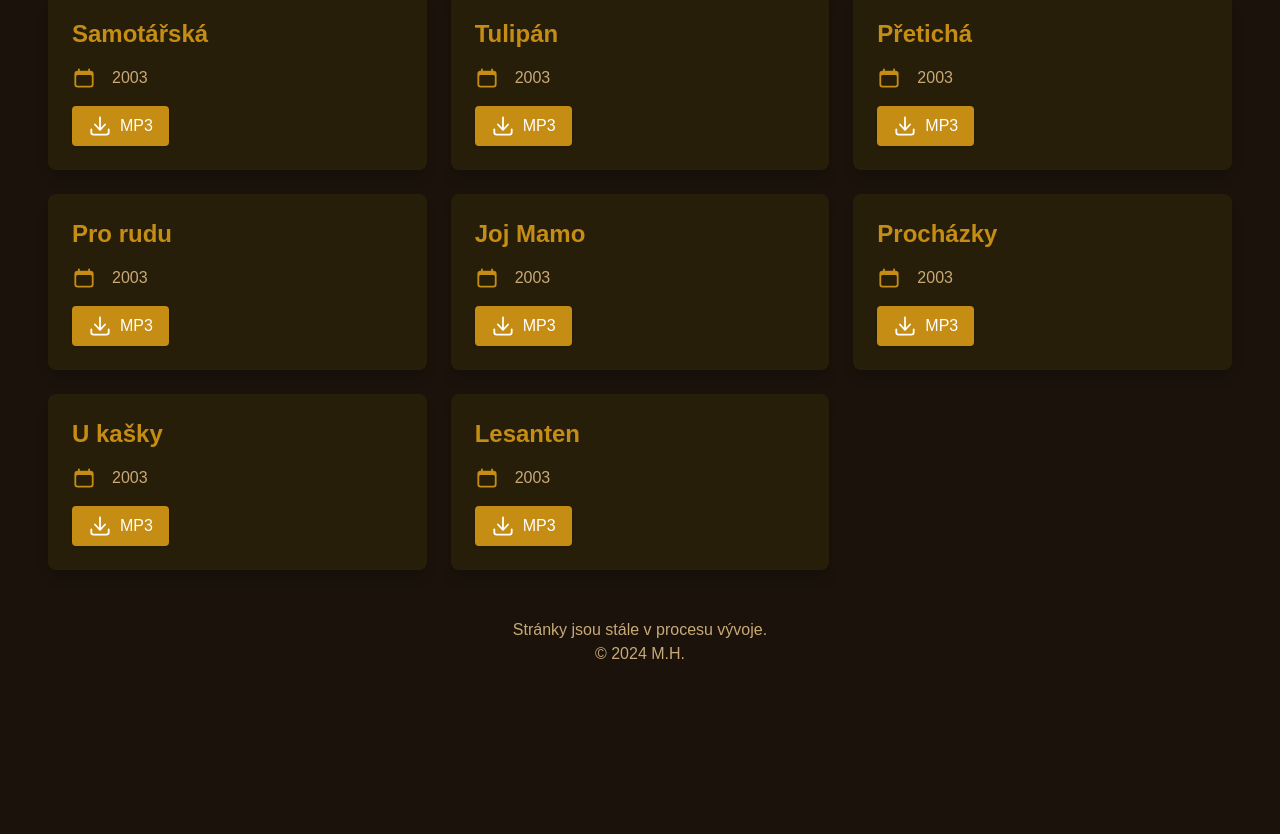
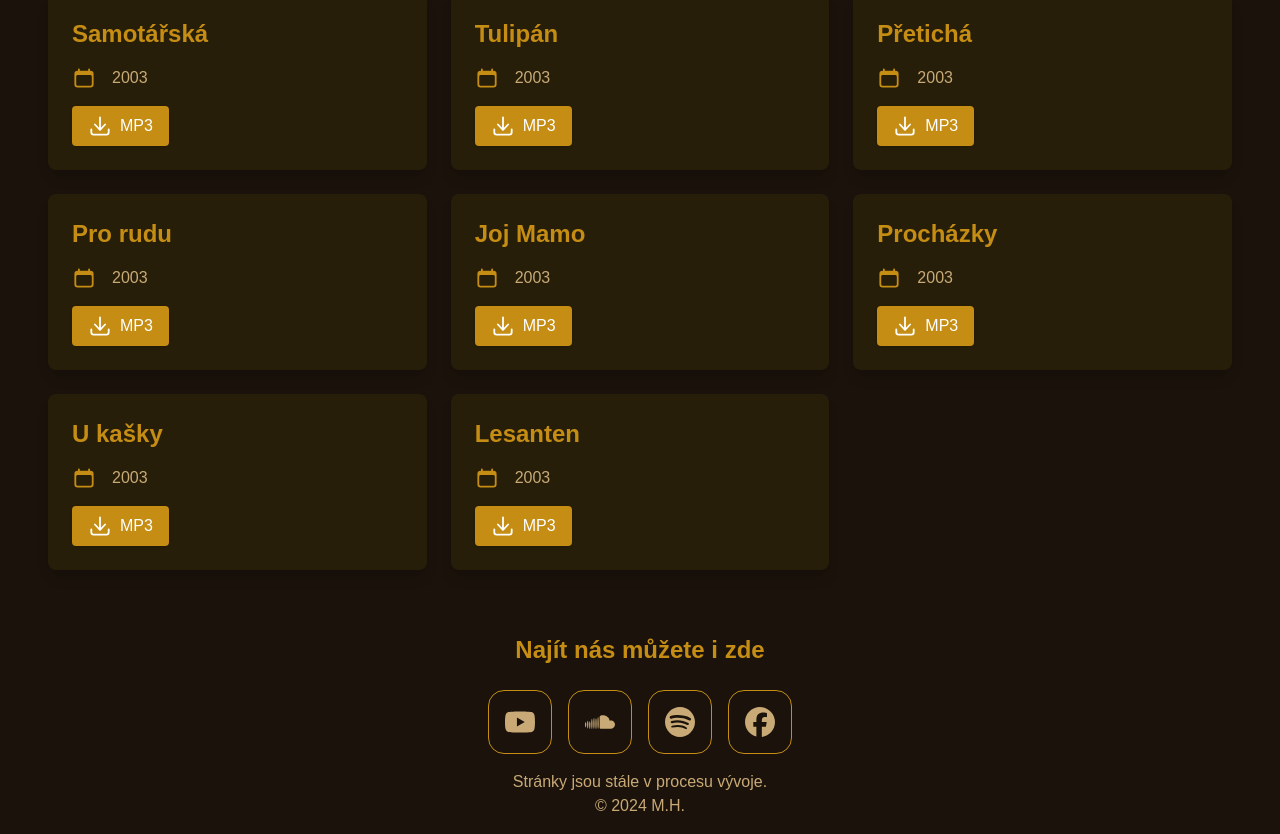
Before and after one commit to MatyasHroch/bandweb, a Next.js app in the folder band-web/: page /records in a window 1280 px wide. Shown: the part 1206-2040 px from the top of the page. Before the commit the page ends 1888 px from the top, so only its background shows below. Built offline with nearby package versions, Linux system fonts and the light colour scheme.

Commit message:
menu fixed

```diff
--- a/band-web/app/globals.css
+++ b/band-web/app/globals.css
@@ -95,5 +95,10 @@ body {
 }
 
 svg {
-  fill: currentColor; /* Ensure color inheritance */
+  fill: currentColor;
+  /* Ensure color inheritance */
 }
+
+.top-18 {
+  top: 4.5rem;
+}
--- a/band-web/app/layout.tsx
+++ b/band-web/app/layout.tsx
@@ -1,6 +1,7 @@
 import React from 'react';
 import './globals.css';
 import Navbar from '../components/Navbar';
+import Socials from '../components/Socials';
 
 const Layout: React.FC<{ children: React.ReactNode }> = ({ children }) => {
   return (
@@ -18,6 +19,9 @@ const Layout: React.FC<{ children: React.ReactNode }> = ({ children }) => {
 
         {/* Footer */}
         <footer className="p-4 text-center bg-footer-bg text-footer-text">
+          <div className="flex justify-center my-4">
+            <Socials />
+          </div>
           <p>Stránky jsou stále v procesu vývoje.</p>
           <p>&copy; {new Date().getFullYear()} M.H.</p>
         </footer>
--- a/band-web/app/records/page.tsx
+++ b/band-web/app/records/page.tsx
@@ -18,7 +18,7 @@ const Records: React.FC = () => {
             <RecordList filter={(record: Record) => record.album == "Lesanten"} />
             <h2 className="text-foreground text-3xl font-bold my-8 text-start flex items-center">
                 <IconLink href="https://open.spotify.com/album/3vENEMs8lrfouP3COsjqAg?si=OjbP858NRf25icX-AEaWaw" >
-                    <svg className="fill-foreground pl-0 p-4 " role="img" viewBox="0 0 24 24" xmlns="http://www.w3.org/2000/svg"><title>Spotify</title><path d="M12 0C5.4 0 0 5.4 0 12s5.4 12 12 12 12-5.4 12-12S18.66 0 12 0zm5.521 17.34c-.24.359-.66.48-1.021.24-2.82-1.74-6.36-2.101-10.561-1.141-.418.122-.779-.179-.899-.539-.12-.421.18-.78.54-.9 4.56-1.021 8.52-.6 11.64 1.32.42.18.479.659.301 1.02zm1.44-3.3c-.301.42-.841.6-1.262.3-3.239-1.98-8.159-2.58-11.939-1.38-.479.12-1.02-.12-1.14-.6-.12-.48.12-1.021.6-1.141C9.6 9.9 15 10.561 18.72 12.84c.361.181.54.78.241 1.2zm.12-3.36C15.24 8.4 8.82 8.16 5.16 9.301c-.6.179-1.2-.181-1.38-.721-.18-.601.18-1.2.72-1.381 4.26-1.26 11.28-1.02 15.721 1.621.539.3.719 1.02.419 1.56-.299.421-1.02.599-1.559.3z" /></svg>
+                    <svg className="fill-foreground  pl-0 p-4" role="img" viewBox="0 0 24 24" xmlns="http://www.w3.org/2000/svg"><title>Spotify</title><path d="M12 0C5.4 0 0 5.4 0 12s5.4 12 12 12 12-5.4 12-12S18.66 0 12 0zm5.521 17.34c-.24.359-.66.48-1.021.24-2.82-1.74-6.36-2.101-10.561-1.141-.418.122-.779-.179-.899-.539-.12-.421.18-.78.54-.9 4.56-1.021 8.52-.6 11.64 1.32.42.18.479.659.301 1.02zm1.44-3.3c-.301.42-.841.6-1.262.3-3.239-1.98-8.159-2.58-11.939-1.38-.479.12-1.02-.12-1.14-.6-.12-.48.12-1.021.6-1.141C9.6 9.9 15 10.561 18.72 12.84c.361.181.54.78.241 1.2zm.12-3.36C15.24 8.4 8.82 8.16 5.16 9.301c-.6.179-1.2-.181-1.38-.721-.18-.601.18-1.2.72-1.381 4.26-1.26 11.28-1.02 15.721 1.621.539.3.719 1.02.419 1.56-.299.421-1.02.599-1.559.3z" /></svg>
                 </IconLink>
                 Na Jabloni (2003)
             </h2>
--- a/band-web/components/Navbar.tsx
+++ b/band-web/components/Navbar.tsx
@@ -26,6 +26,7 @@ const Navbar: React.FC = () => {
 
     return (
         <nav className="flex items-center justify-between bg-header-bg">
+
             {/* Logo vlevo */}
             <div className="flex items-center space-x-4">
                 <Link href="/" onClick={closeMenu}>
@@ -40,11 +41,10 @@ const Navbar: React.FC = () => {
             >
                 &#9776; {/* Unicode pro hamburger ikonu */}
             </button>
-
             {/* Navigační odkazy */}
             <div
                 className={`${isMenuOpen ? "block shadow-md" : "hidden"
-                    } md:flex md:items-center md:space-x-8 text-xl absolute md:relative top-20 md:top-0 left-0 w-full md:w-auto bg-background md:bg-transparent`}
+                    } md:flex md:items-center md:space-x-8 text-xl absolute md:relative top-18 md:top-0 left-0 w-full md:w-auto bg-background md:bg-transparent`}
             >
                 {navLinks.map((link) => (
                     <Link key={link.path} href={link.path} onClick={closeMenu}>
@@ -59,7 +59,7 @@ const Navbar: React.FC = () => {
                     </Link>
                 ))}
             </div>
-        </nav>
+        </nav >
     );
 }
 
```
